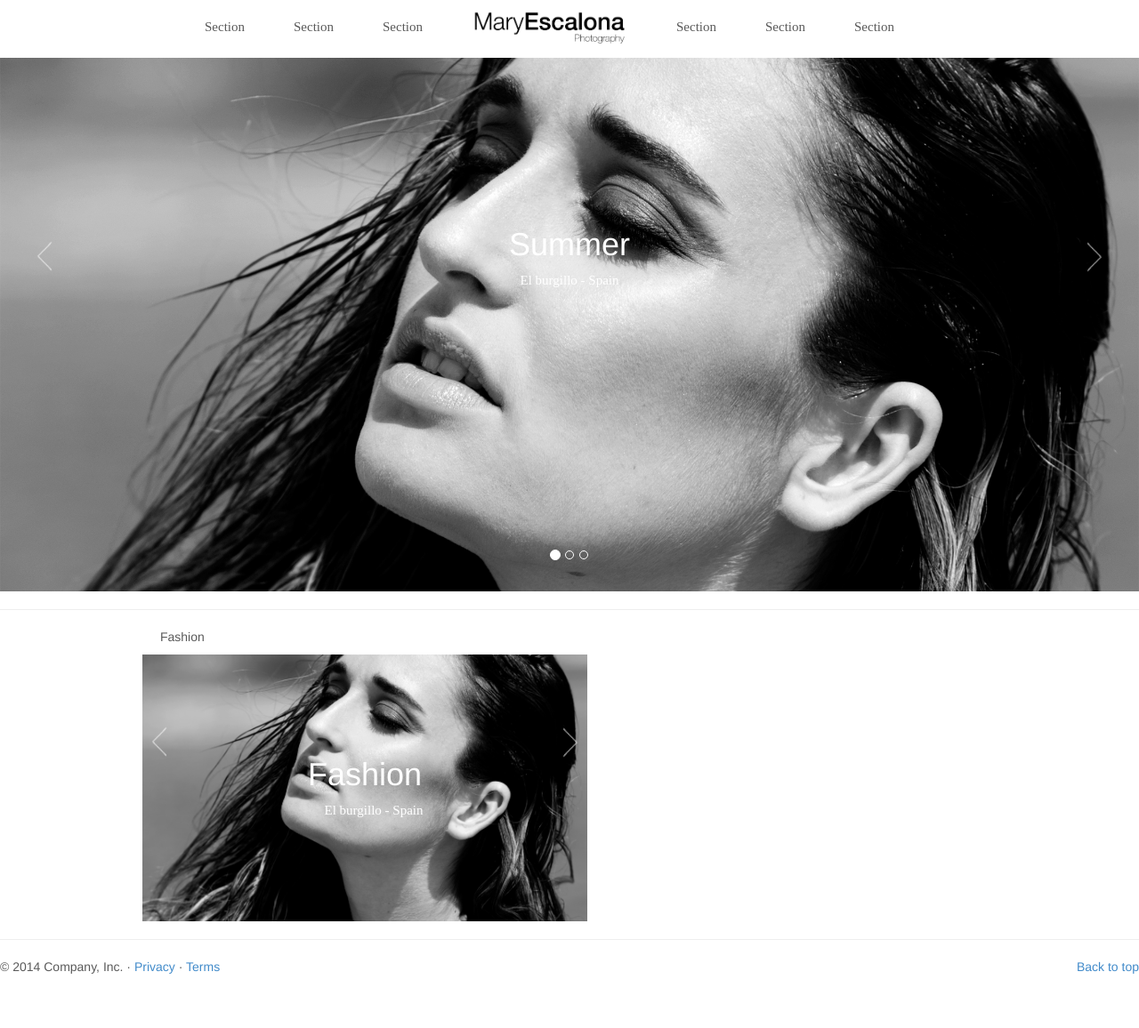
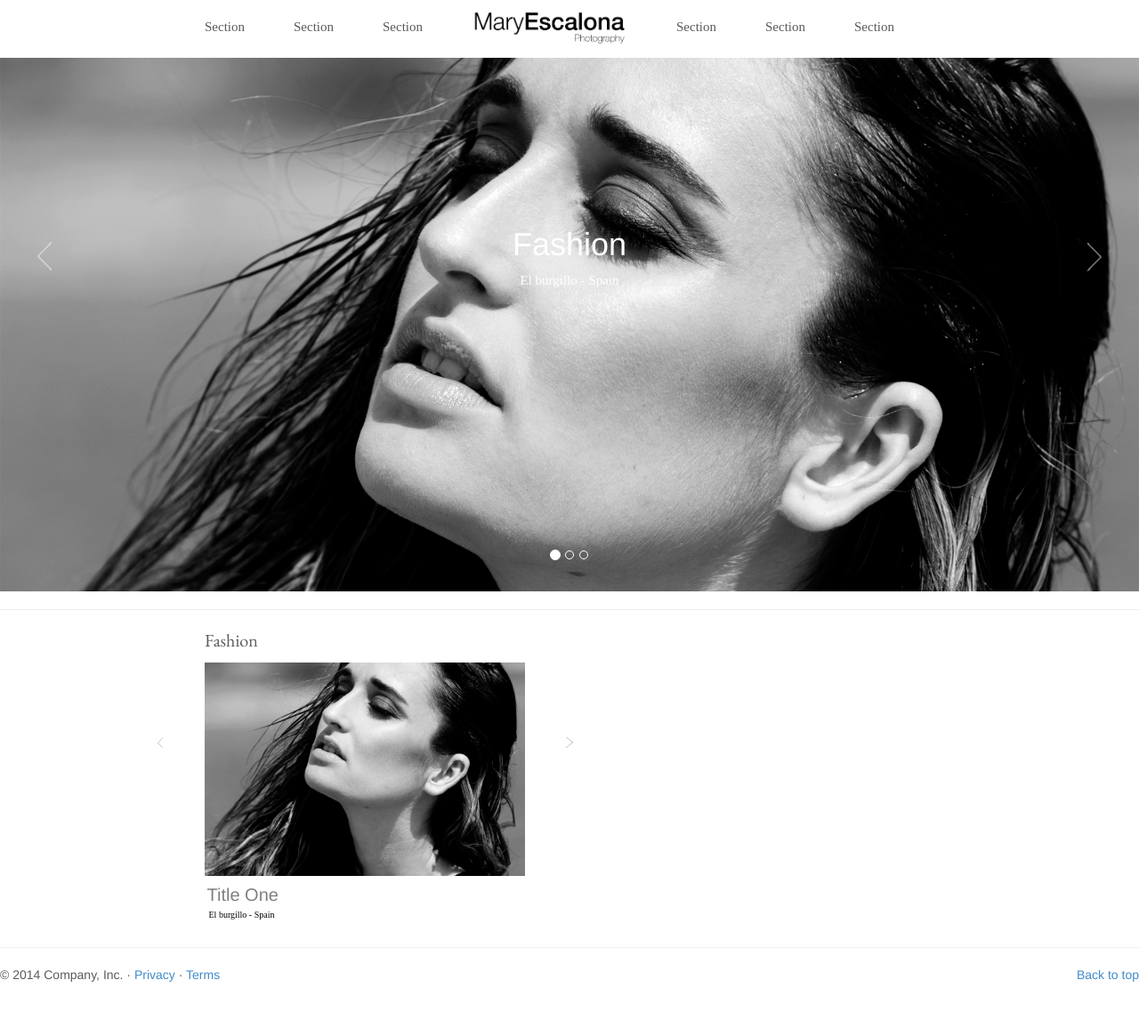
Before and after one commit to joaquin102/joaquin102.github.io, a PHP site: page / in a window 1280 px wide. Shown: the whole page at 89% size. Before the commit the page ends 1095 px from the top, so only its background shows below. Run offline with PHP 8.4, Linux system fonts and the light colour scheme; some libraries are stand-ins or nearby versions.

Commit message:
Arrows
left and right

```diff
--- a/MyOwnCSS.css
+++ b/MyOwnCSS.css
@@ -58,16 +58,80 @@
 	.sectionOne p
 	{
 
-		margin-left: 20px;
+		margin-left: 70px;
+		font-size: 20px;
+		font-family: 'EB Garamond', serif;
 	}
 
 	/*Carousel First Section*/
 
 	.containerCFirstRow
 	{
-		margin: 0	;
+		margin: 0;
 		width: 500px;
 		height: 300px;
+		position: relative;
+	}
+
+	.containerCFirstRow .carousel
+	{
+		height: 100%;
+	}
+
+	.containerCFirstRow .carousel-inner
+	{
+		height: 100%;
+		margin: 0 auto;
+		width: 75%;
+	}
+
+	.containerCFirstRow .carousel-inner .item
+	{
+		height: 100%;
+		background-color: transparent;
+
+	}
+
+	.containerCFirstRow .carousel-inner .item .carousel-caption
+	{
+		position: relative;
+		margin: 0px;
+		padding: 0px;
+		top: 10px;
+		left: 10px;
+
+	}
+
+	.containerCFirstRow .carousel-inner .item .carousel-caption h1
+	{
+		font-size: 20px;
+		margin: 0px;
+		padding-bottom: 5px;
+		text-align: left;
+		color: gray;
+
+	}
+
+	.containerCFirstRow .carousel-inner .item .carousel-caption p
+	{
+		font-size: 10px;
+		margin: 0px;
+		padding-left: 2px;
+		text-align: left;
+		color: black;
+
+	}
+
+	.containerCFirstRow .carousel-inner .item img
+	{
+		height: 80%;
+	}
+
+	.containerCFirstRow .carousel-control.left
+	{
+		position: absolute;
+		left: 0px;
+		top: 0px;
 	}
 
 
--- a/index.html
+++ b/index.html
@@ -7,6 +7,7 @@
     <meta name="description" content="">
     <meta name="author" content="">
     <link rel="icon" href="../../favicon.ico">
+    <link href='http://fonts.googleapis.com/css?family=EB+Garamond' rel='stylesheet' type='text/css'>
 
     <title>Carousel Template for Bootstrap</title>
 
@@ -27,8 +28,6 @@
     <link href="css/carousel.css" rel="stylesheet">
     <link rel="stylesheet" type="text/css" href="MyOwnCSS.css">
   </head>
-<!-- NAVBAR
-================================================== -->
   <body>
 
 
@@ -50,85 +49,13 @@
   <div class="breakinFlow"></div>
 
 
-    <!-- Carousel
-    ================================================== -->
+    <!-- Carousel================================ -->
 
      <div class="containerCMain">
 
         <div id="mainCarousel" class="carousel slide" data-ride="carousel">
 
-
-
-        <div class="carousel-inner">
-
-          <!-- Slide One -->
-          <div class="item active">
-            <img src="Images/1.jpg" alt="First slide">
-            <div class="container">
-              <div class="carousel-caption">
-                <h1>Summer</h1>
-                <p>El burgillo - Spain</p>
-              </div>
-            </div>
-          </div>
-
-          <!-- Slide two -->
-          <div class="item">
-            <img src="Images/2.jpg" alt="Second slide">
-            <div class="container">
-              <div class="carousel-caption">
-                <h1>Another example headline.</h1>
-                <p>Cras justo odio, dapibus ac facilisis in, egestas eget quam. Donec id elit non mi porta gravida at eget metus. Nullam id dolor id nibh ultricies vehicula ut id elit.</p>
-              </div>
-            </div>
-          </div>
-
-          <!-- Slide three -->
-          <div class="item">
-            <img src="Images/3.jpg" alt="Third slide">
-            <div class="container">
-              <div class="carousel-caption">
-                <h1>One more for good measure.</h1>
-                <p>Cras justo odio, dapibus ac facilisis in, egestas eget quam. Donec id elit non mi porta gravida at eget metus. Nullam id dolor id nibh ultricies vehicula ut id elit.</p>
-              </div>
-            </div>
-
-          </div>
-
-            <!-- Indicators (dots) -->
-          <ol class="carousel-indicators">
-            <li data-target="#mainCarousel" data-slide-to="0" class="active"></li>
-            <li data-target="#mainCarousel" data-slide-to="1"></li>
-            <li data-target="#mainCarousel" data-slide-to="2"></li>
-          </ol>
-
-        </div>
-
-
-        <!-- Arrows at corners -->
-        <a class="left carousel-control" href="#mainCarousel" role="button" data-slide="prev"><img id ="Arrow" src="Images/leftArrow.png"></a>
-
-        <a class="right carousel-control" href="#mainCarousel" role="button" data-slide="next"><img id ="Arrow" src="Images/rightArrow.png"></a>
-      </div><!-- /.carousel -->
-
-
-    </div>
-
-
-    <hr />
-
-    <div class="sectionOneContainer">
-
-      <div class="sectionOne">
-
-        <p>Fashion</p>
-
-<!-- Carousel========================= -->
-        <div class="containerCFirstRow">
-
-          <div id="cFirstRow" class="carousel slide" data-ride="carousel">
-
-            <div class="carousel-inner">
+            <div class="carousel-inner"> <!-- Inside carousel-->
 
               <!-- Slide One -->
               <div class="item active">
@@ -165,33 +92,87 @@
                     <h1>One more for good measure.</h1>
                     <p>Cras justo odio, dapibus ac facilisis in, egestas eget quam. Donec id elit non mi porta gravida at eget metus. Nullam id dolor id nibh ultricies vehicula ut id elit.</p>
                   </div>
-
                 </div>
-
               </div>
 
             </div>
 
+            <!-- Indicators (dots) -->
+          <ol class="carousel-indicators">
+            <li data-target="#mainCarousel" data-slide-to="0" class="active"></li>
+            <li data-target="#mainCarousel" data-slide-to="1"></li>
+            <li data-target="#mainCarousel" data-slide-to="2"></li>
+          </ol>
+
 
             <!-- Arrows at corners -->
-            <a class="left carousel-control" href="#cFirstRow" role="button" data-slide="prev"><img id ="Arrow" src="Images/leftArrow.png"></a>
+            <a class="left carousel-control" href="#mainCarousel" role="button" data-slide="prev"><img id ="Arrow" src="Images/leftArrow.png"></a>
 
-            <a class="right carousel-control" href="#cFirstRow" role="button" data-slide="next"><img id ="Arrow" src="Images/rightArrow.png"></a>
+            <a class="right carousel-control" href="#mainCarousel" role="button" data-slide="next"><img id ="Arrow" src="Images/rightArrow.png"></a>
 
           </div><!-- /.carousel -->
 
+    </div>
 
 
 
-        </div>
+    <hr />
 
 
 
+    <div class="sectionOneContainer">
+
+      <div class="sectionOne">
+
+        <p>Fashion</p>
+
+<!-- Carousel========================= -->
+        <div class="containerCFirstRow">
+
+          <div id="cFirstRow" class="carousel slide" data-ride="carousel">
+
+            <div class="carousel-inner">
+
+              <!-- Slide One -->
+              <div class="item active">
+                <img src="Images/1.jpg" alt="First slide">
+                <div class="carousel-caption">
+                    <h1>Title One</h1>
+                    <p>El burgillo - Spain</p>
+                </div>
+              </div>
+
+              <!-- Slide two -->
+              <div class="item">
+                <img src="Images/2.jpg" alt="Second slide">
+                  <div class="carousel-caption">
+                    <h1>Title two.</h1>
+                    <p>Example of fashion 2</p>
+                  </div>
+              </div>
+
+              <!-- Slide three -->
+              <div class="item">
+                <img src="Images/3.jpg" alt="Third slide">
+                  <div class="carousel-caption">
+                    <h1>Title three.</h1>
+                    <p>Cras justo odio,</p>
+                  </div>
+              </div>
+
+            </div>
+
+          </div>
+
+                <!-- Arrows at corners -->
+            <a class="left carousel-control" href="#cFirstRow" role="button" data-slide="prev"><img id ="Arrow" src="Images/leftBlackArrow.png"></a>
+
+            <a class="right carousel-control" href="#cFirstRow" role="button" data-slide="next"><img id ="Arrow" src="Images/rightBlackArrow.png"></a>
 
 
+        </div><!-- /.carousel -->
+
       </div>
-
-
 
     </div>
 
```
Also changed, not shown: Images/RightBlackArrow.png (added), Images/leftBlackArrow.png (added).
